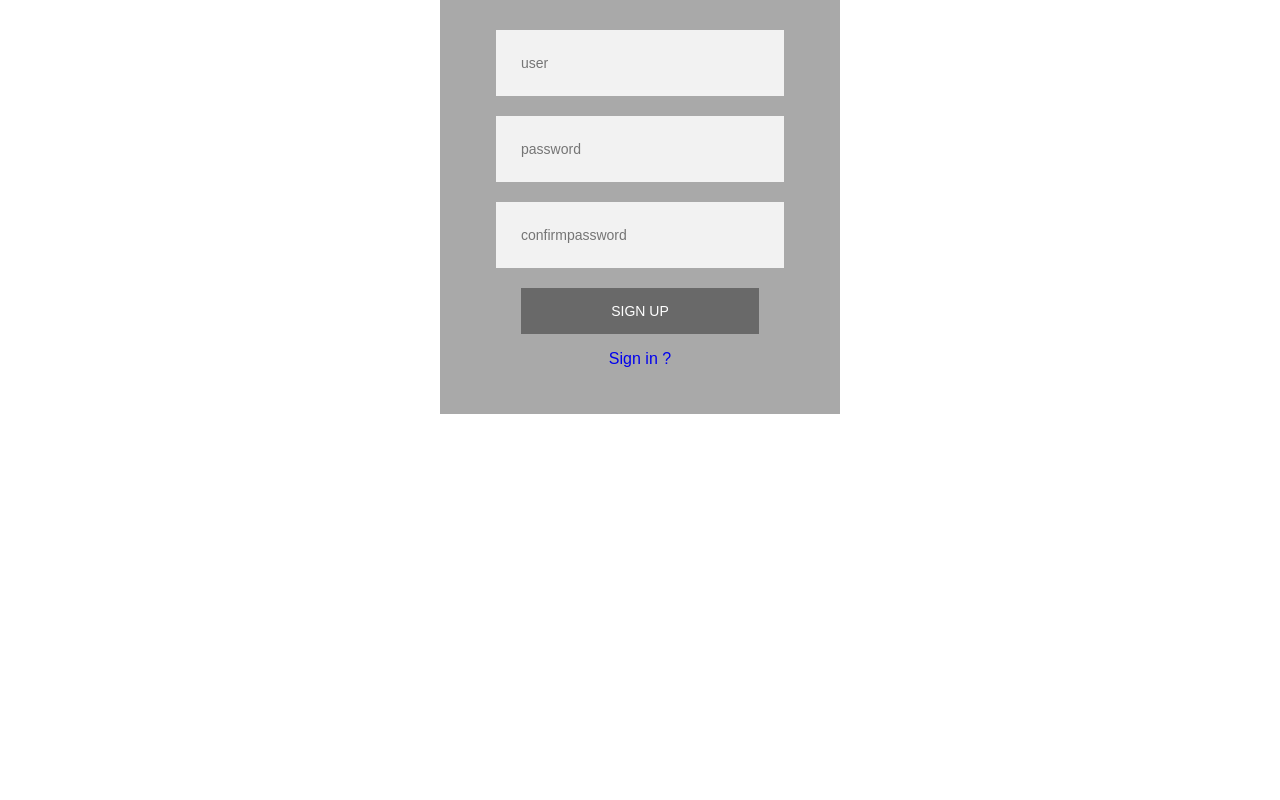
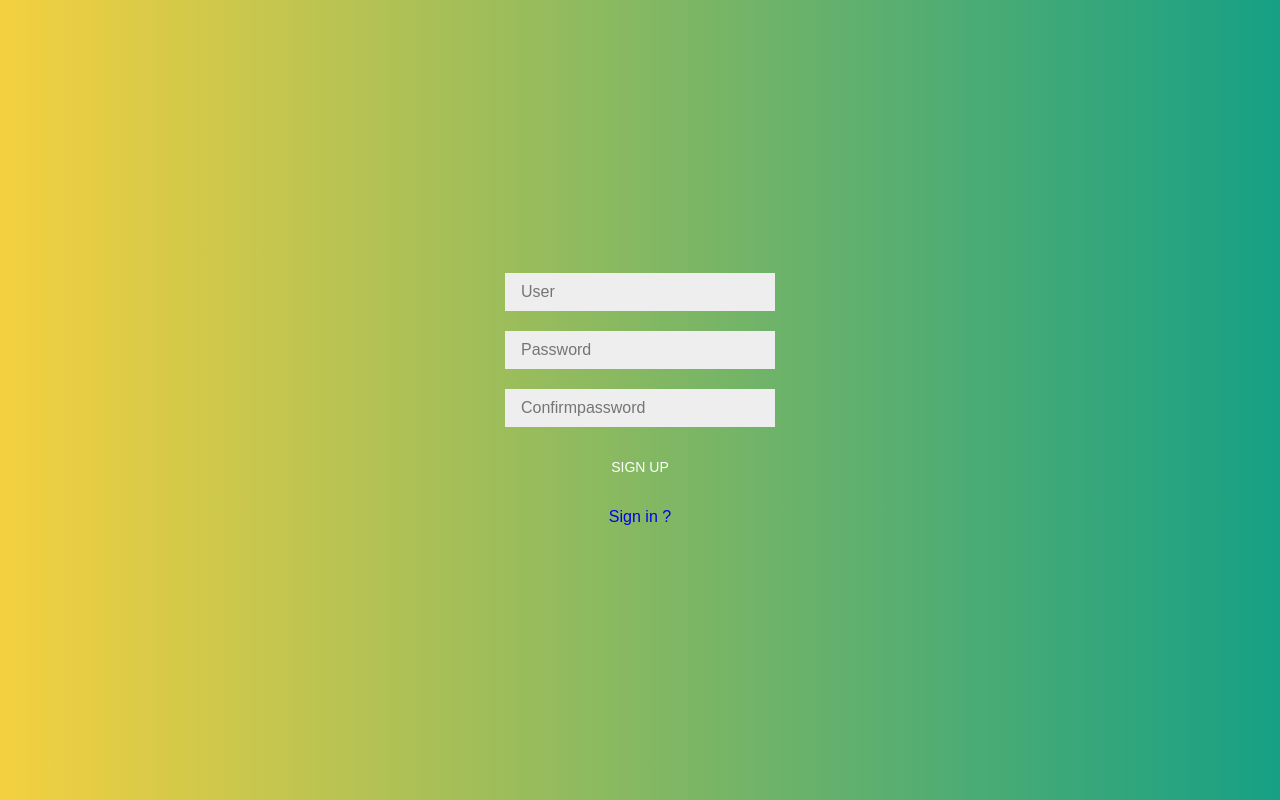
Before and after one commit to nhom62/J2TeamNNL-62, a PHP site: page /signup.html in a window 1280 px wide. Run offline with PHP 8.4, Linux system fonts and the light colour scheme.

Commit message:
Sửa
Sửa login signup

```diff
--- a/admin/signup.html
+++ b/admin/signup.html
@@ -1,5 +1,6 @@
 <!DOCTYPE html>
 <html lang="en">
+
 <head>
     <meta charset="UTF-8">
     <meta http-equiv="X-UA-Compatible" content="IE=edge">
@@ -7,17 +8,22 @@
     <title>Login</title>
     <link rel="stylesheet" type="text/css" href="style.css">
 </head>
+
 <body>
-    <div id="login_form">
-        <div class="login">
-            <from>
-                <input type="text" placeholder="user">
-                <input type="password" placeholder="password">
-                <input type="password" placeholder="confirmpassword">
-                <button type="button">SIGN UP</button>
-                <p class="other"><a href="login.html">Sign in ?</a></p>
-            </from>
+    <!-- Signup = login -->
+    <div class="login_container">
+        <div id="login_form">
+            <div class="login">
+                <form>
+                    <input type="text" placeholder="User" class="login_input">
+                    <input type="password" placeholder="Password" class="login_input">
+                    <input type="password" placeholder="Confirmpassword" class="login_input">
+                    <button type="button">SIGN UP</button>
+                    <a href="./login.html">Sign in ?</a>
+                </form>
+            </div>
         </div>
     </div>
 </body>
+
 </html>
--- a/admin/style.css
+++ b/admin/style.css
@@ -141,7 +141,7 @@ body{margin: 0px;
             #right>.add_products{
                 margin-top: 60px; margin-left: 30%;
             }
-    #login_form{
+    /* #login_form{
         width: 400px;
         margin: auto;
     }
@@ -175,6 +175,86 @@ body{margin: 0px;
     }
     .login button:hover{
         background: #34495E; font-size: 18px;
+    } */
+    #login_form {
+        width: 400px;
+    }
+    .login_container {
+        width: 100vw;
+        height: 100vh;
+        background: #16a085;
+        display: flex;
+        justify-content: center;
+        align-items: center;
+        background: -webkit-linear-gradient(
+            to right,
+            #f4d03f,
+            #16a085
+        );
+        background: linear-gradient(
+            to right,
+            #f4d03f,
+            #16a085
+        );
+    }
+    .login {
+        background: var(--background-color);
+        max-width: 100%;
+        padding: 30px;
+        text-align: center;
+        border-radius: 4px;
+    }
+    .login input {
+        font-family: Arial, Helvetica, sans-serif;
+        background: #eee;
+        width: 70%;
+        border: 0;
+        margin: 0 0 20px;
+        padding: 10px 16px;
+        font-size: 16px;
+        border-radius: inherit;
+        outline: none;
+        color: var(--text-color);
+    }
+    .login form {
+        flex-direction: column;
+        display: flex;
+        justify-content: center;
+        align-items: center;
+    }
+    .login button {
+        font-family: Arial, Helvetica, sans-serif;
+        background: var(--primary-color);
+        width: 70%;
+        border: 0;
+        padding: 12px 0;
+        color: #fff;
+        font-size: 14px;
+        cursor: pointer;
+    }
+    .login a {
+        margin-top: 20px;
+        line-height: 1.2;
+        text-decoration: none;
+    }
+    .login a:hover {
+        opacity: 0.8;
+    }
+    .login button:hover {
+        opacity: 0.8;
+    }
+    .highcharts-figure,
+    .highcharts-data-table table {
+        min-width: 320px;
+        max-width: 800px;
+        margin: 1em auto;
+    }
+
+
+/*-----------charts----------*/
+
+#container1{
+    width:100%;
 }
     .highcharts-figure,
 .highcharts-data-table table {
@@ -192,11 +272,7 @@ body{margin: 0px;
   width: 100%;
   max-width: 500px;
 }
-/*-----------charts----------*/
-#container1{
-    width:100%;
 
-}
 .highcharts-data-table caption {
   padding: 1em 0;
   font-size: 1.2em;
```
Also changed, not shown: admin/login.html (+13 -10 lines). Lines whose indentation alone changed are shown as unchanged.
